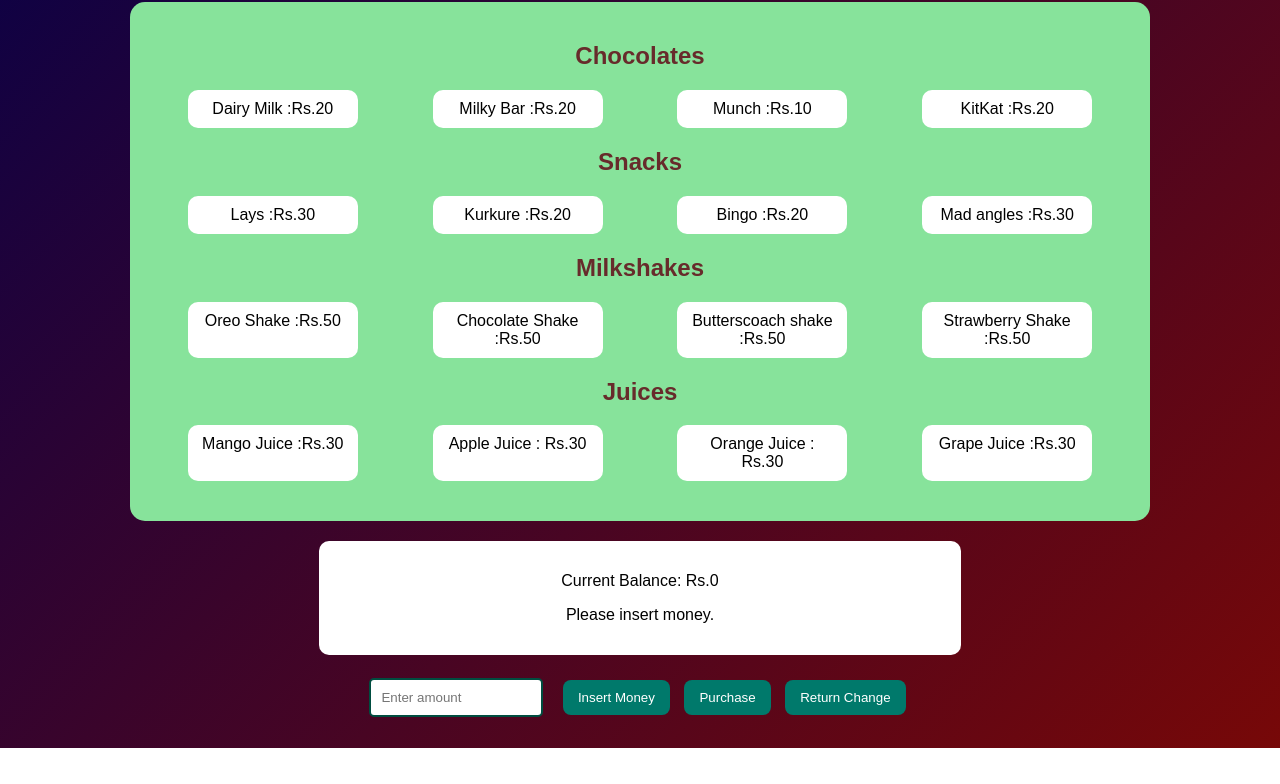
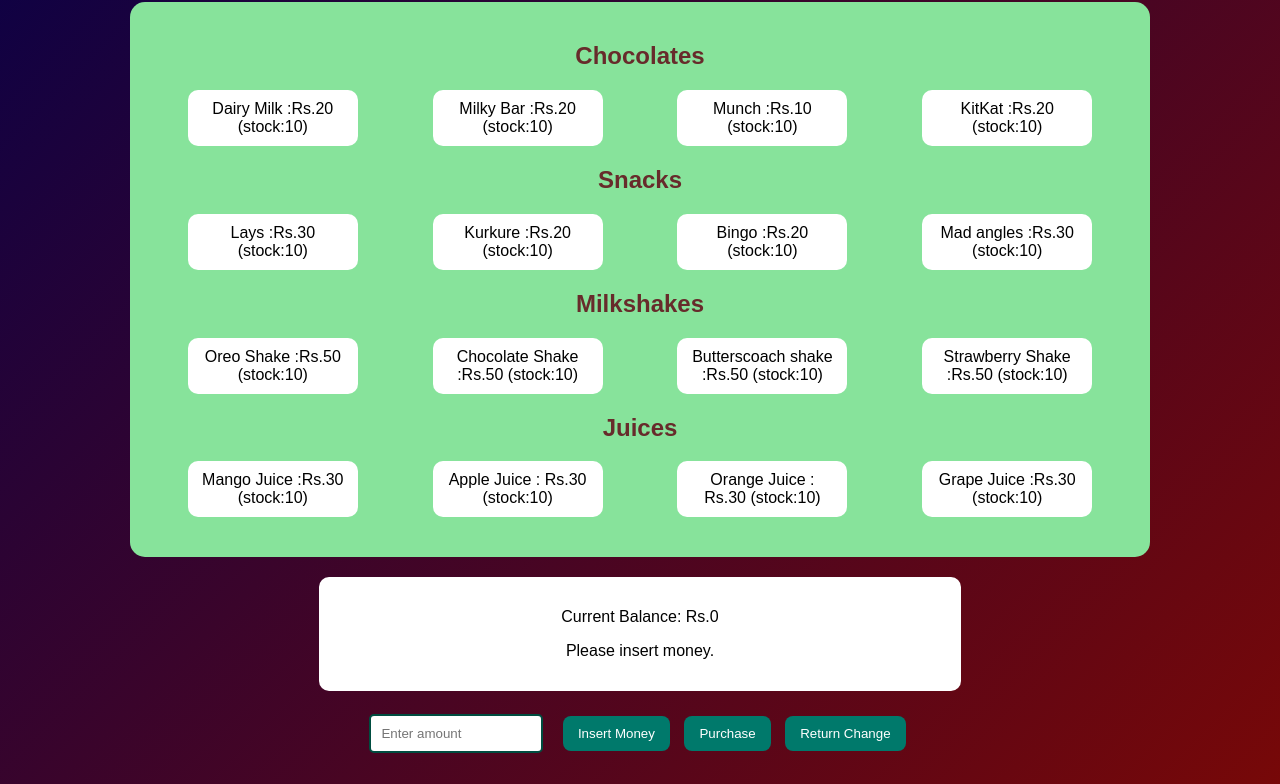
Before and after one commit to mks8102007-ai/Wending-Machine, a plain HTML site: page index.html in a window 1280 px wide. Shown: the part 106-890 px from the top of the page. Before the commit the page ends 854 px from the top, so only its background shows below. Drawn offline with Linux system fonts and the light colour scheme.

Commit message:
first commit

```diff
--- a/index.html
+++ b/index.html
@@ -13,34 +13,34 @@
 
     <h2>Chocolates</h2>
     <div class="row">
-      <div class="product" data-item="Dairy Milk" data-price="20">Dairy Milk :Rs.20</div>
-      <div class="product" data-item="Milky Bar" data-price="20">Milky Bar :Rs.20</div>
-      <div class="product" data-item="Munch" data-price="10">Munch :Rs.10</div>
-      <div class="product" data-item="KitKat" data-price="20">KitKat :Rs.20</div>
+      <div class="product" data-id="c1" data-item="Dairy Milk" data-price="20" data-stock="10">Dairy Milk :Rs.20 (stock:<span class="stock">10</span>)</div>
+      <div class="product" data-id="c2" data-item="Milky Bar" data-price="20" data-stock="10">Milky Bar :Rs.20 (stock:<span class="stock">10</span>)</div>
+      <div class="product" data-id="c3" data-item="Munch" data-price="10" data-stock="10">Munch :Rs.10 (stock:<span class="stock">10</span>)</div>
+      <div class="product" data-id="c4" data-item="KitKat" data-price="20" data-stock="10">KitKat :Rs.20 (stock:<span class="stock">10</span>)</div>
     </div>
 
     <h2>Snacks</h2>
     <div class="row">
-      <div class="product" data-item="Lays" data-price="30">Lays :Rs.30</div>
-      <div class="product" data-item="Kurkure" data-price="20">Kurkure :Rs.20</div>
-      <div class="product" data-item="Bingo" data-price="20">Bingo :Rs.20</div>
-      <div class="product" data-item="Mad angles" data-price="30">Mad angles :Rs.30</div>
+      <div class="product" data-id="s1" data-item="Lays" data-price="30" data-stock="10">Lays :Rs.30 (stock:<span class="stock">10</span>)</div>
+      <div class="product" data-id="s2" data-item="Kurkure" data-price="20" data-stock="10">Kurkure :Rs.20 (stock:<span class="stock">10</span>)</div>
+      <div class="product" data-id="s3" data-item="Bingo" data-price="20" data-stock="10">Bingo :Rs.20 (stock:<span class="stock">10</span>)</div>
+      <div class="product" data-id="s4" data-item="Mad angles" data-price="30" data-stock="10">Mad angles :Rs.30 (stock:<span class="stock">10</span>)</div>
     </div>
 
     <h2>Milkshakes</h2>
     <div class="row">
-      <div class="product" data-item="Oreo Shake" data-price="50">Oreo Shake :Rs.50</div>
-      <div class="product" data-item="Chocolate Shake" data-price="50">Chocolate Shake :Rs.50</div>
-      <div class="product" data-item="Butterscoach shake" data-price="50">Butterscoach shake :Rs.50</div>
-      <div class="product" data-item="Strawberry Shake" data-price="50">Strawberry Shake :Rs.50</div>
+      <div class="product" data-id="m1" data-item="Oreo Shake" data-price="50" data-stock="10">Oreo Shake :Rs.50 (stock:<span class="stock">10</span>)</div>
+      <div class="product" data-id="m2" data-item="Chocolate Shake" data-price="50" data-stock="10">Chocolate Shake :Rs.50 (stock:<span class="stock">10</span>)</div>
+      <div class="product" data-id="m3" data-item="Butterscoach shake" data-price="50" data-stock="10">Butterscoach shake :Rs.50 (stock:<span class="stock">10</span>)</div>
+      <div class="product" data-id="m4" data-item="Strawberry Shake" data-price="50" data-stock="10">Strawberry Shake :Rs.50 (stock:<span class="stock">10</span>)</div>
     </div>
 
     <h2>Juices</h2>
     <div class="row">
-      <div class="product" data-item="Mango Juice" data-price="30">Mango Juice :Rs.30</div>
-      <div class="product" data-item="Apple Juice" data-price="30">Apple Juice : Rs.30</div>
-      <div class="product" data-item="Orange Juice" data-price="30">Orange Juice : Rs.30</div>
-      <div class="product" data-item="Grape Juice" data-price="30">Grape Juice :Rs.30</div>
+      <div class="product" data-id="j1" data-item="Mango Juice" data-price="30" data-stock="10">Mango Juice :Rs.30 (stock:<span class="stock">10</span>)</div>
+      <div class="product" data-id="j2" data-item="Apple Juice" data-price="30" data-stock="10">Apple Juice : Rs.30 (stock:<span class="stock">10</span>)</div>
+      <div class="product" data-id="j3" data-item="Orange Juice" data-price="30" data-stock="10">Orange Juice : Rs.30 (stock:<span class="stock">10</span>)</div>
+      <div class="product" data-id="j4" data-item="Grape Juice" data-price="30" data-stock="10">Grape Juice :Rs.30 (stock:<span class="stock">10</span>)</div>
     </div>
 
   </div>
--- a/script.js
+++ b/script.js
@@ -14,11 +14,24 @@ products.forEach(product => {
   product.addEventListener("click", () => {
     const name = product.dataset.item;
     const price = parseInt(product.dataset.price);
+    let stock=parseInt(product.dataset.stock);
+    const stockDisplay = product.querySelector(".stock");
+
+    if(stock<=0){
+      message.textcontent=`${name}is out of stock`;
+      product.Style.opacity="0.5";
+      return;
+    }
 
     if (cart[name]) {
+      if(cart[name].qty<stock){
       cart[name].qty++;
     } else {
-      cart[name] = { price: price, qty: 1 };
+      message.textContent=`${name}only has ${stock} left!`;
+      return;
+    }
+  }else{
+      cart[name]={price:price,qty:1};
     }
 
     totalCost += price;
@@ -49,8 +62,22 @@ purchaseButton.addEventListener("click", () => {
     balanceDisplay.textContent = balance;
 
     let summary = "Purchase successful\nItems bought:\n";
+
     for (let item in cart) {
       summary += `${item} *${cart[item].qty} = Rs.${cart[item].price * cart[item].qty}\n`;
+
+      const product=[...products].find(p=>p.dataset.item===item);
+      let stock=parseInt(product.dataset.stock);
+      stock-=cart[item].qty;
+      product.dataset.stock=stock;
+
+      const stockLabel=product.querySelector(".stock");
+      if(stockLabel){
+        stockLabel.textContent=stock;
+      }
+      if(stock<=0){
+        product.style.opacity="0.5";
+      }
     }
 
     alert(summary + `\nRemaining balance: Rs.${balance}`);
```
